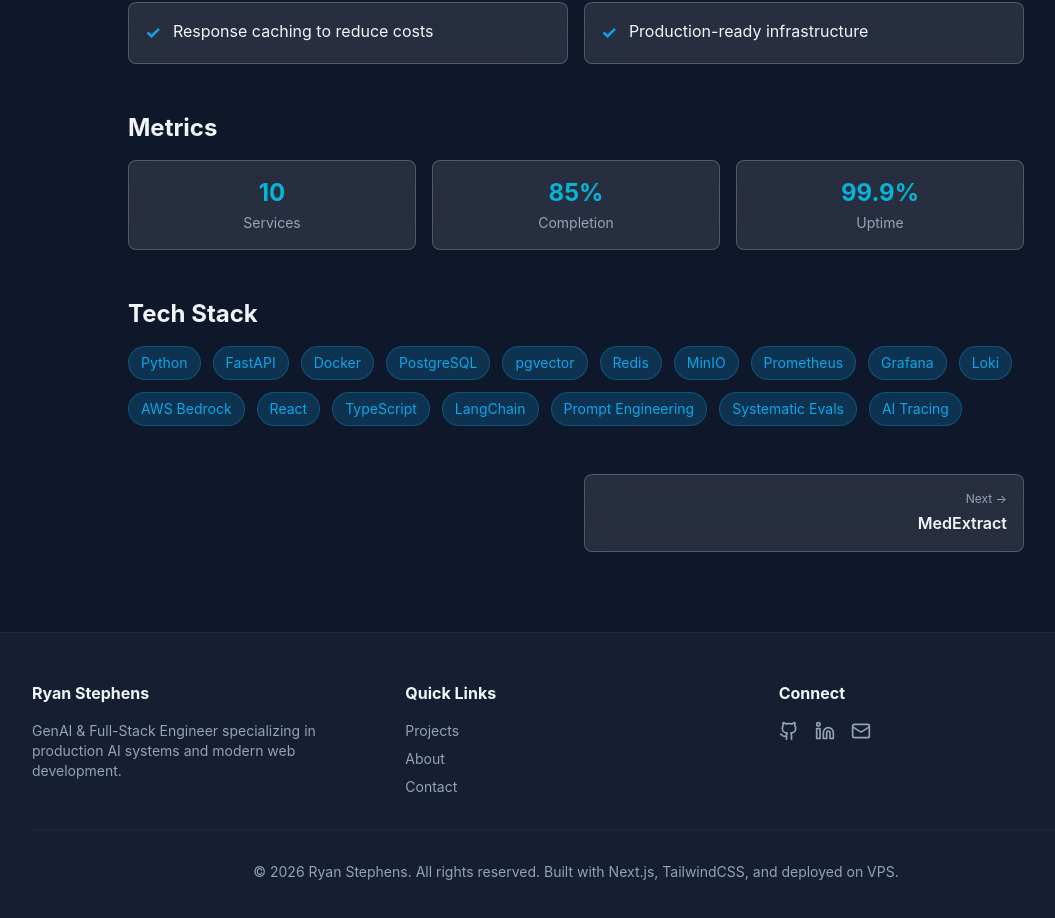
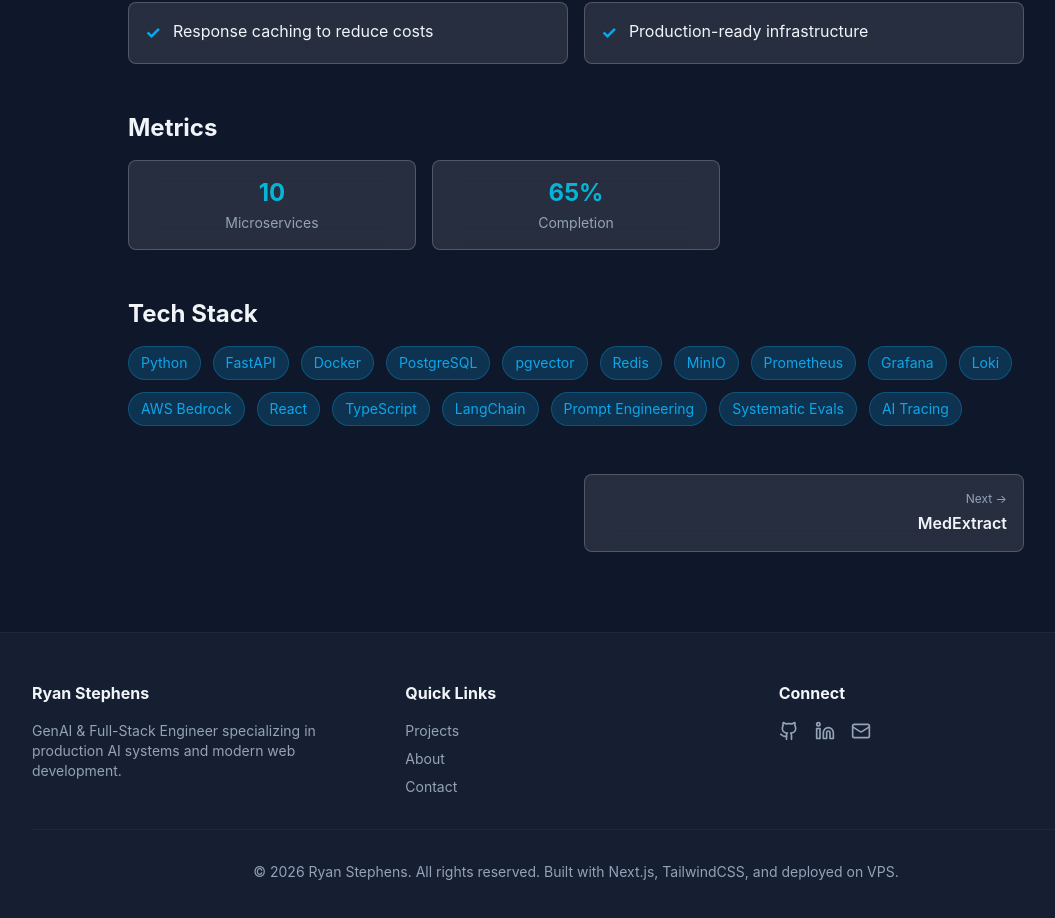
Before and after one commit to ryan-stephens/portfolio-2026, a Next.js app in the folder portfolio-app/: page /projects/ai-infrastructure-template in a window 1280 px wide. Shown: the part 1028-1946 px from the top of the page, without its empty margins (64-1119 px from the left). Built offline with nearby package versions, Linux system fonts and the light colour scheme.

Commit message:
fix: prevent hydration mismatch on projects page filter state

```diff
--- a/portfolio-app/content/projects.ts
+++ b/portfolio-app/content/projects.ts
@@ -55,9 +55,8 @@ The template features a compositional prompt architecture, domain-agnostic evalu
       'Production-ready infrastructure',
     ],
     metrics: [
-      { label: 'Services', value: '10' },
-      { label: 'Completion', value: '85%' },
-      { label: 'Uptime', value: '99.9%' },
+      { label: 'Microservices', value: '10' },
+      { label: 'Completion', value: '65%' },
     ],
     screenshots: [
       '/projects/ai-infrastructure-1.png',
@@ -105,9 +104,8 @@ Implements enterprise-level MLOps practices including systematic evaluation fram
       'Schema-driven architecture',
     ],
     metrics: [
+      { label: 'Agent Tools', value: '8' },
       { label: 'Interaction Types', value: '2' },
-      { label: 'Agent Tools', value: '8' },
-      { label: 'Evaluation Matchers', value: '5+' },
     ],
     screenshots: [
       '/projects/medextract-1.png',
@@ -154,9 +152,8 @@ Features push-to-talk voice recording with hotkey activation, OpenAI Whisper API
       'Multi-device license binding',
     ],
     metrics: [
-      { label: 'Test Coverage', value: '298 E2E' },
-      { label: 'Pass Rate', value: '100%' },
-      { label: 'Pricing Tiers', value: '3' },
+      { label: 'E2E Tests', value: '298' },
+      { label: 'Test Pass Rate', value: '100%' },
     ],
     screenshots: [
       '/projects/speakeasy-1.png',
@@ -201,8 +198,7 @@ Built with TypeScript, Node.js, and Directus headless CMS, it features intellige
     ],
     metrics: [
       { label: 'Classification Accuracy', value: '85%' },
-      { label: 'Monthly Cost', value: '$5-10' },
-      { label: 'Thoughts Captured', value: '500+' },
+      { label: 'Open Source', value: 'MIT' },
     ],
     screenshots: [
       '/projects/second-brain-1.png',
@@ -242,9 +238,8 @@ Features a dual-focus positioning with 50/50 balance between Software Engineerin
       'WCAG AA accessibility compliance',
     ],
     metrics: [
-      { label: 'Pages', value: '5+' },
-      { label: 'Projects', value: '5' },
-      { label: 'Skill Categories', value: '7' },
+      { label: 'WCAG AA', value: 'Compliant' },
+      { label: 'TypeScript', value: 'Strict' },
     ],
     screenshots: [
       '/projects/portfolio-1.png',
```
